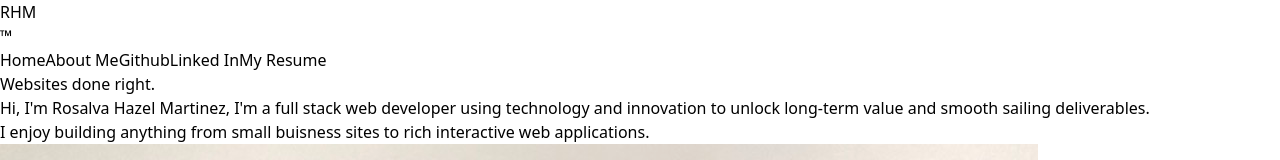
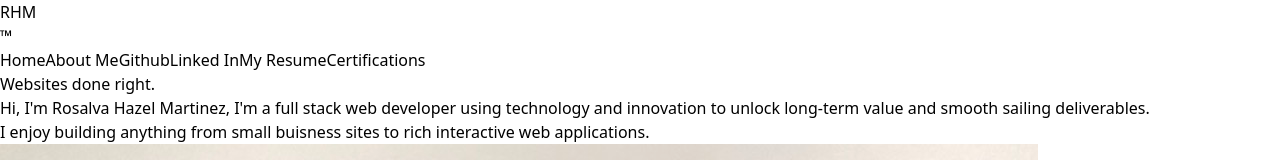
Before and after one commit to RosalvaMartinez/dev_portfolio, a React (Vite) app: page / in a window 1280 px wide. Shown: the top 160 px of the page. Built offline with nearby package versions, Linux system fonts and the light colour scheme.

Commit message:
Add resume

```diff
--- a/src/components/Navigation.tsx
+++ b/src/components/Navigation.tsx
@@ -1,9 +1,7 @@
 // import linkedInLogo from '/linkedInLogo.png'
 // import githubLogo from '/githubLogo.png'
 
-import {
-    Link
-} from "react-router-dom";
+
 
 
 function Navigation() {
@@ -34,10 +32,10 @@ function Navigation() {
         <nav>
              <ul className="flex flex-row p-6">
                  <button className="bg-slate-900 hover:bg-blue-500 active:bg-blue-400 p-2 rounded-lg text-sm text-slate-100 ...">
-                     <Link to="/">Home</Link>
+                     <a href="/">Home</a>
                  </button>
                  <button className="bg-slate-900 hover:bg-blue-500 active:bg-blue-400 p-2 rounded-lg text-sm text-slate-100 ...">
-                     <li className="mx-2"><Link to="/about">About Me</Link></li>
+                     <li className="mx-2"><a href="/about">About Me</a></li>
                  </button>
                  <button className="bg-slate-900 hover:bg-blue-500 active:bg-blue-400 p-2 rounded-lg text-sm text-slate-100 ...">
                      <li className="mx-2"><a href="https://github.com/RosalvaMartinez">Github</a></li>
@@ -46,7 +44,10 @@ function Navigation() {
                      <li className="mx-2"><a href="https://www.linkedin.com/in/rosalva-hazel-martinez-a65bb9276/">Linked In</a></li>
                  </button>
                  <button className="bg-slate-900 hover:bg-blue-500 active:bg-blue-400 p-2 rounded-lg text-sm text-slate-100 ...">
-                     <li className="mx-2"><Link to="/resume">My Resume</Link></li>
+                     <li className="mx-2"><a href="https://www.dropbox.com/scl/fi/wp6nq1cark0epjl0eu0kv/Rosalva_Hazel_Martinez_Resume.pdf?dl=0&rlkey=66x8ci3vojkrwcsz3yfvnh6se">My Resume</a></li>
+                 </button>
+                 <button className="bg-slate-900 hover:bg-blue-500 active:bg-blue-400 p-2 rounded-lg text-sm text-slate-100 ...">
+                     <li className="mx-2"><a href="https://www.dropbox.com/scl/fi/ecslt4nlodv2dfnje6q99/__martinez1.pdf?dl=0&rlkey=375em0xy41fufnifouy8lazxy">Certifications</a></li>
                  </button>
              </ul>
          </nav>
```
